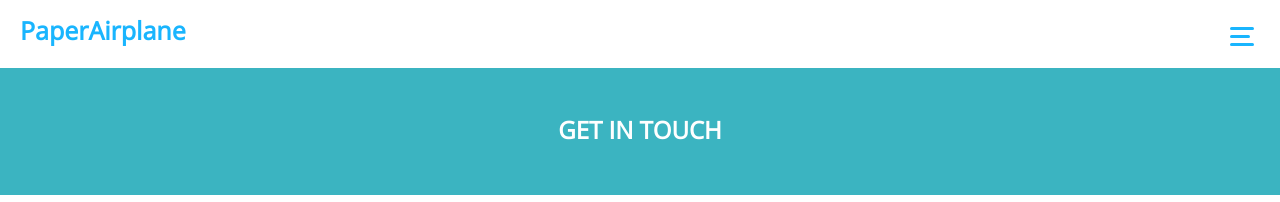
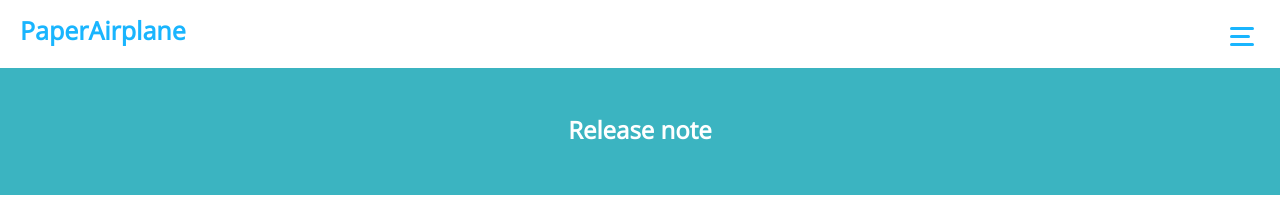
Before and after one commit to okuxxbos20/PaperAirplane, a Vue app: page /aboutus/get-in-touch in a window 1280 px wide. Shown: the top 202 px of the page. Built offline with nearby package versions, Linux system fonts and the light colour scheme; what vue-beautiful-chat, vue-js-toggle-button would draw is missing.

Commit message:
change path for "blog"

```diff
--- a/src/components/aboutus/blog.vue
+++ b/src/components/aboutus/blog/index.vue
@@ -1,7 +1,7 @@
 <template>
   <div class="">
     <Header/>
-    <PageTitle title="BLOG"/>
+    <PageTitle title="BLOG_TOP"/>
     <div class="container">
       <p>support contents below</p>
     </div>
@@ -10,9 +10,9 @@
 </template>
 
 <script>
-import Header from '../Header.vue';
-import Footer from '../Footer.vue';
-import PageTitle from './../child_components/pagetitle.vue';
+import Header from '../../Header.vue';
+import Footer from '../../Footer.vue';
+import PageTitle from './../../child_components/pagetitle.vue';
 
 export default {
   components: { Header, Footer, PageTitle }
--- a/src/components/aboutus/get-in-touch.vue
+++ b/src/components/aboutus/get-in-touch.vue
@@ -1,7 +1,7 @@
 <template>
   <div class="">
     <Header/>
-    <PageTitle title="GET IN TOUCH"/>
+    <PageTitle title="Release note"/>
     <div class="container">
       <p>get in touch contents below</p>
     </div>
```
